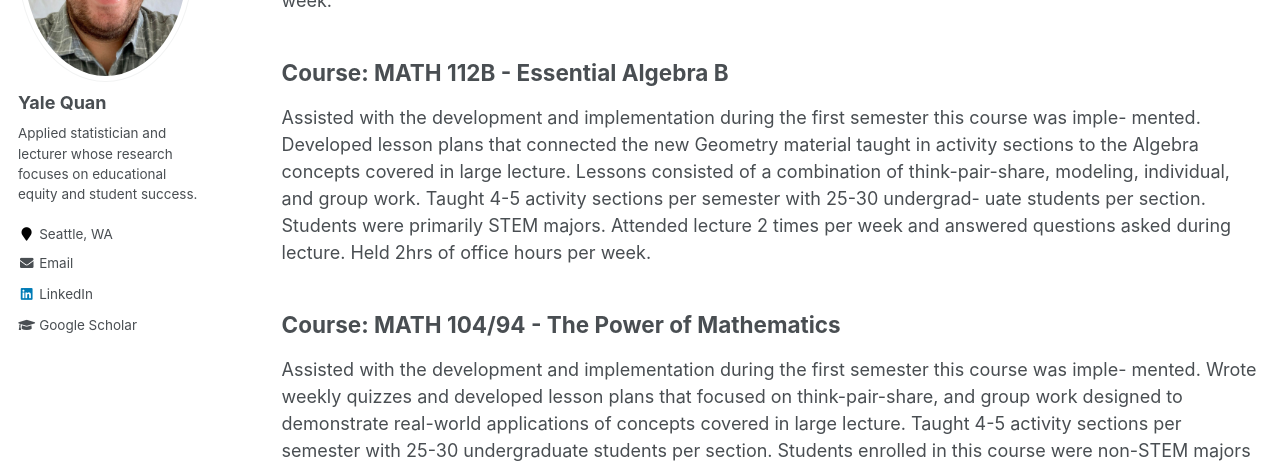
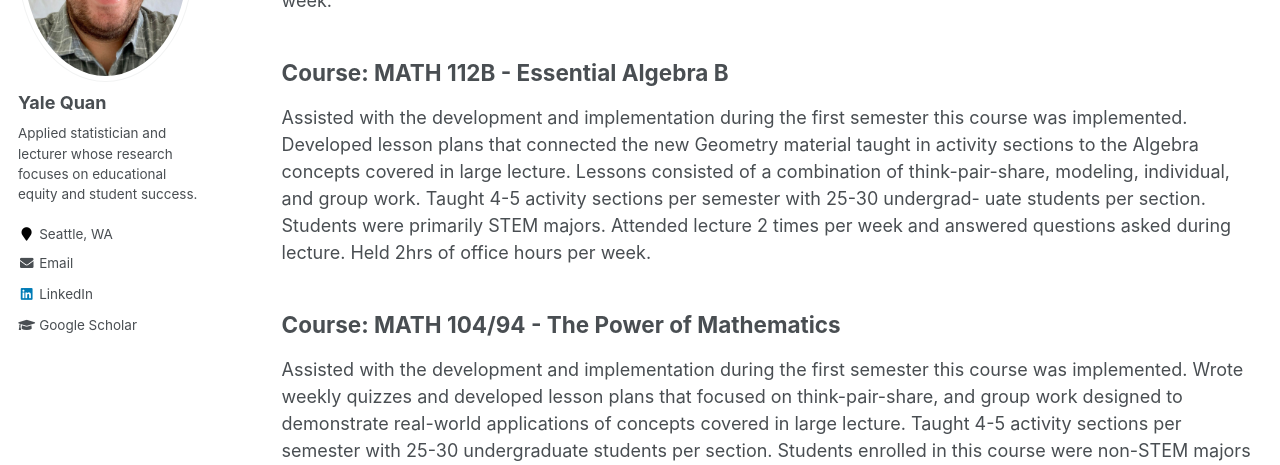
Before and after one commit to yalequan/yalequan.github.io, a Jekyll site: the page built from _pages/teaching-experience.md, in a window 1280 px wide and 900 px high, scrolled down 872 px. Shown: the part 187-652 px from the top of the window. Built offline with Jekyll 4.4.1, drawn with Linux system fonts in a browser that asks for light colours; our own code applies the rules of GitHub Pages for plain Markdown files; some of the changed text lies outside the part shown.

Commit message:
Update teaching-experience.md

```diff
--- a/_pages/teaching-experience.md
+++ b/_pages/teaching-experience.md
@@ -25,8 +25,8 @@ Wrote weekly lesson plans and solutions for all STAT 108 activity sections. Less
 
 ## Course: MATH 112B - Essential Algebra B
 
-Assisted with the development and implementation during the first semester this course was imple- mented. Developed lesson plans that connected the new Geometry material taught in activity sections to the Algebra concepts covered in large lecture. Lessons consisted of a combination of think-pair-share, modeling, individual, and group work. Taught 4-5 activity sections per semester with 25-30 undergrad- uate students per section. Students were primarily STEM majors. Attended lecture 2 times per week and answered questions asked during lecture. Held 2hrs of office hours per week.
+Assisted with the development and implementation during the first semester this course was implemented. Developed lesson plans that connected the new Geometry material taught in activity sections to the Algebra concepts covered in large lecture. Lessons consisted of a combination of think-pair-share, modeling, individual, and group work. Taught 4-5 activity sections per semester with 25-30 undergrad- uate students per section. Students were primarily STEM majors. Attended lecture 2 times per week and answered questions asked during lecture. Held 2hrs of office hours per week.
 
 ## Course: MATH 104/94 - The Power of Mathematics
 
-Assisted with the development and implementation during the first semester this course was imple- mented. Wrote weekly quizzes and developed lesson plans that focused on think-pair-share, and group work designed to demonstrate real-world applications of concepts covered in large lecture. Taught 4-5 activity sections per semester with 25-30 undergraduate students per section. Students enrolled in this course were non-STEM majors and came from a diverse population of majors. Held 2hrs of office hours per week.
+Assisted with the development and implementation during the first semester this course was implemented. Wrote weekly quizzes and developed lesson plans that focused on think-pair-share, and group work designed to demonstrate real-world applications of concepts covered in large lecture. Taught 4-5 activity sections per semester with 25-30 undergraduate students per section. Students enrolled in this course were non-STEM majors and came from a diverse population of majors. Held 2hrs of office hours per week.
```
